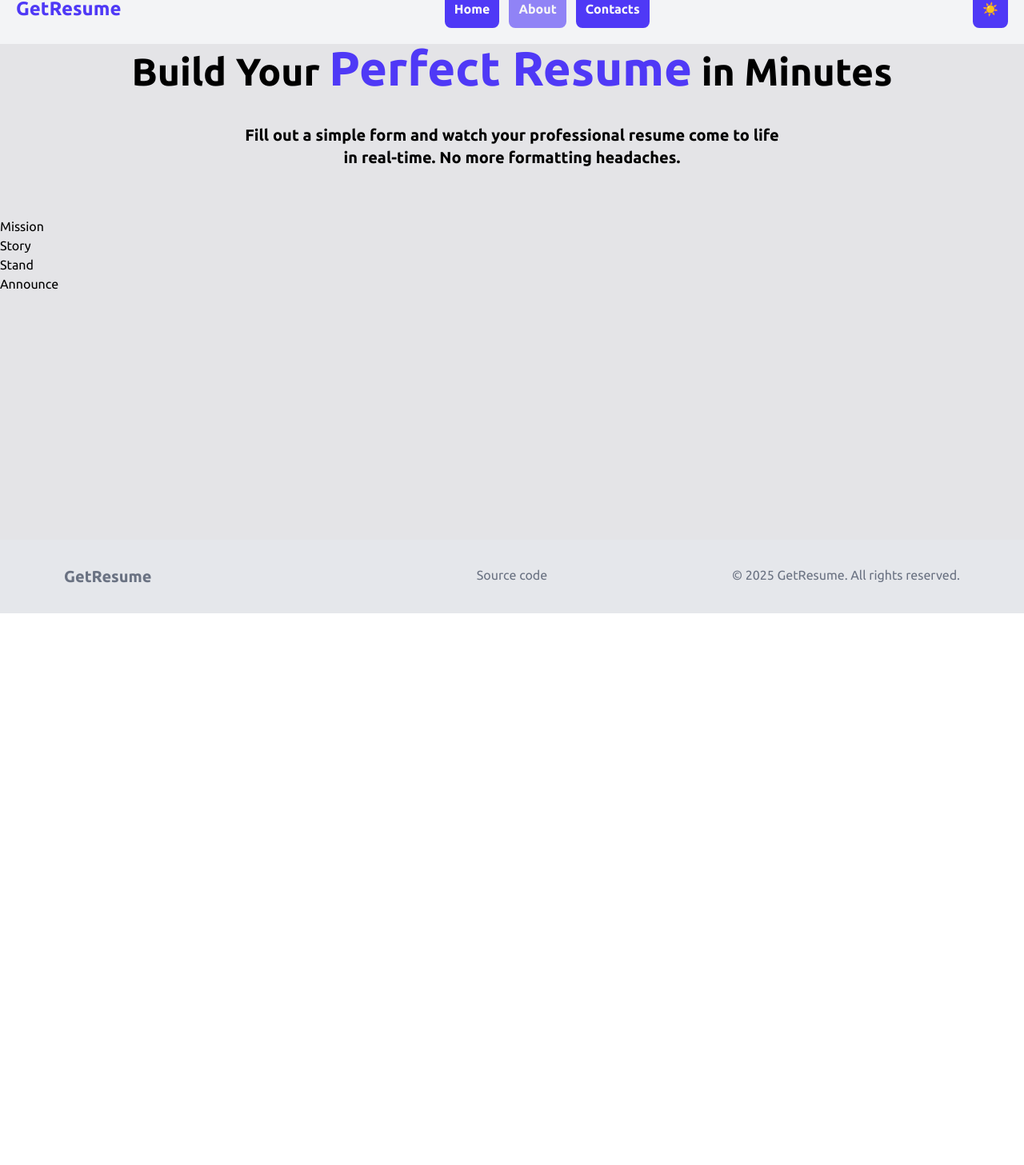
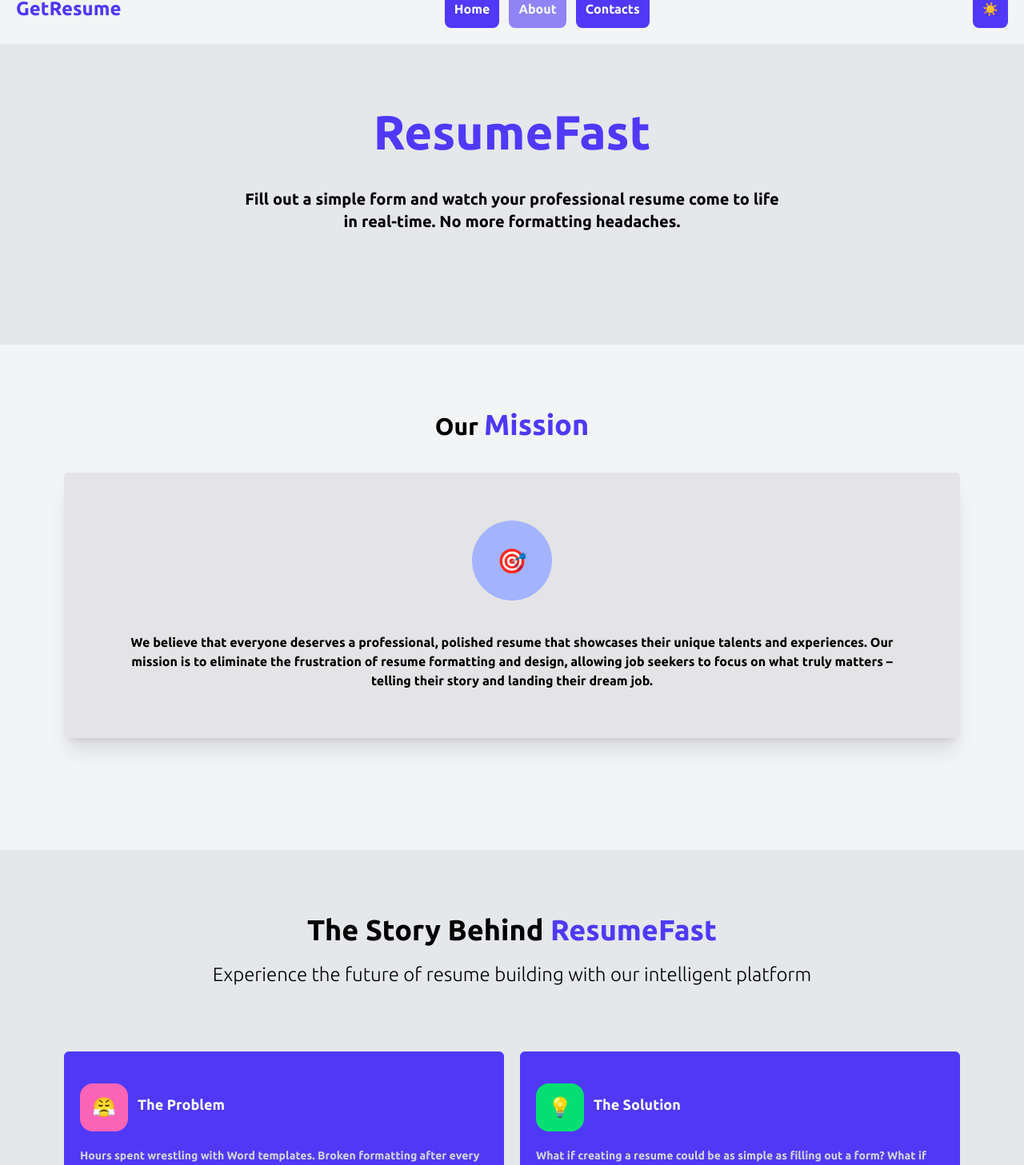
Before and after one commit to Kohize/GetResume, a React (Vite) app: page /about in a window 1280 px wide. Shown: the part 33-1490 px from the top of the page at 80% size. Before the commit the page ends 800 px from the top, so only its background shows below. Built offline with nearby package versions, Linux system fonts and the light colour scheme.

Commit message:
hero missoon and story block for about

```diff
--- a/src/features/About/ui/Hero/Hero.jsx
+++ b/src/features/About/ui/Hero/Hero.jsx
@@ -2,22 +2,18 @@ import React from 'react';
 
 export default function Hero() {
   return (
-    <section>
-      <div>
+    <section className="p-20 bg-gray-200 flex flex-col items-center dark:bg-gray-900">
       <div className="flex flex-col items-center justify-center gap-y-10 mb-15">
-          <h1 className="text-5xl font-semibold dark:text-white">
-            Build Your{' '}
-            <span className="text-6xl text-indigo-600">Perfect Resume</span> in
-            Minutes
+        <h1 className="text-6xl text-indigo-600 font-semibold dark:text-white">
+          ResumeFast
         </h1>
+
         <p className="font-semibold text-center text-xl dark:text-white">
-            Fill out a simple form and watch your professional resume come to
-            life
+          Fill out a simple form and watch your professional resume come to life
           <br />
           in real-time. No more formatting headaches.
         </p>
       </div>
-      </div>
     </section>
   );
 }
--- a/src/features/About/ui/Mission/Mission.jsx
+++ b/src/features/About/ui/Mission/Mission.jsx
@@ -1,3 +1,24 @@
 export default function Mission() {
-  return <div>Mission</div>;
+  return (
+    <section className="p-20 bg-gray-100 flex flex-col items-center dark:bg-gray-900">
+      <div className="flex flex-col items-center justify-center gap-y-10 mb-15">
+        <h3 className="text-3xl text-black font-semibold dark:text-white">
+          Our <span className="text-indigo-600 text-4xl">Mission</span>
+        </h3>
+
+        <div className="rounded-md shadow-xl flex flex-col items-center justify-center p-15 gap-y-10 bg-zinc-200">
+          <div className="w-25 h-25 rounded-full bg-indigo-300 flex justify-center items-center">
+            <span className="text-3xl">🎯</span>
+          </div>
+          <p className="font-semibold text-center">
+            We believe that everyone deserves a professional, polished resume
+            that showcases their unique talents and experiences. Our mission is
+            to eliminate the frustration of resume formatting and design,
+            allowing job seekers to focus on what truly matters – telling their
+            story and landing their dream job.
+          </p>
+        </div>
+      </div>
+    </section>
+  );
 }
--- a/src/features/About/ui/Story/Story.jsx
+++ b/src/features/About/ui/Story/Story.jsx
@@ -1,5 +1,32 @@
-import React from 'react';
+import StoryCard from './StoryCard';
 
 export default function Story() {
-  return <div>Story</div>;
+  return (
+    <section className="flex flex-col items-center p-20 bg-gray-200 dark:bg-gray-800">
+      <h2 className="font-semibold text-4xl mb-5 dark:text-white text-center">
+        The Story Behind <span className="text-indigo-600">ResumeFast</span>
+      </h2>
+      <p className="font-light text-2xl mb-20 dark:text-white text-center">
+        Experience the future of resume building with our intelligent platform
+      </p>
+      <ul className="grid grid-cols-2 gap-5">
+        <StoryCard
+          color={'pink'}
+          title={'The Problem'}
+          description={
+            "Hours spent wrestling with Word templates. Broken formatting after every edit. Beautiful designs that look terrible when exported. We've all been there - the endless cycle of resume frustration that steals time from what really matters: job searching."
+          }
+          icon={'😤'}
+        />
+        <StoryCard
+          color={'green'}
+          title={'The Solution'}
+          description={
+            'What if creating a resume could be as simple as filling out a form? What if you could see your changes instantly, without any formatting headaches? ResumeFast was born from this vision – a tool that just works, beautifully and effortlessly.'
+          }
+          icon={'💡'}
+        />
+      </ul>
+    </section>
+  );
 }
--- /dev/null
+++ b/src/features/About/ui/Story/StoryCard.jsx
@@ -0,0 +1,21 @@
+export default function StoryCard({ icon, title, description, color }) {
+  const iconBackgrounds = {
+    lightblue: 'bg-blue-400',
+    pink: 'bg-pink-400',
+    green: 'bg-green-400',
+  };
+
+  return (
+    <div className="bg-indigo-600  rounded-md py-10 px-5 hover:shadow-md">
+      <div className="flex items-center gap-x-3 mb-5">
+        <div
+          className={`${iconBackgrounds[color]} w-15 h-15 rounded-2xl flex justify-center items-center`}>
+          <span className="text-2xl">{icon}</span>
+        </div>
+        <h3 className="font-bold text-lg text-zinc-50 mb-2">{title}</h3>
+      </div>
+
+      <p className="font-semibold text-sm text-gray-300">{description}</p>
+    </div>
+  );
+}
--- a/src/features/Benefits/Benefits.jsx
+++ b/src/features/Benefits/Benefits.jsx
@@ -1,4 +1,3 @@
-import React from 'react';
 import Benefit from '../../components/Benefit/Benefit';
 
 export default function Benefits() {
```
Also changed, not shown: src/features/About/About.jsx (added). Lines whose indentation alone changed are shown as unchanged.
